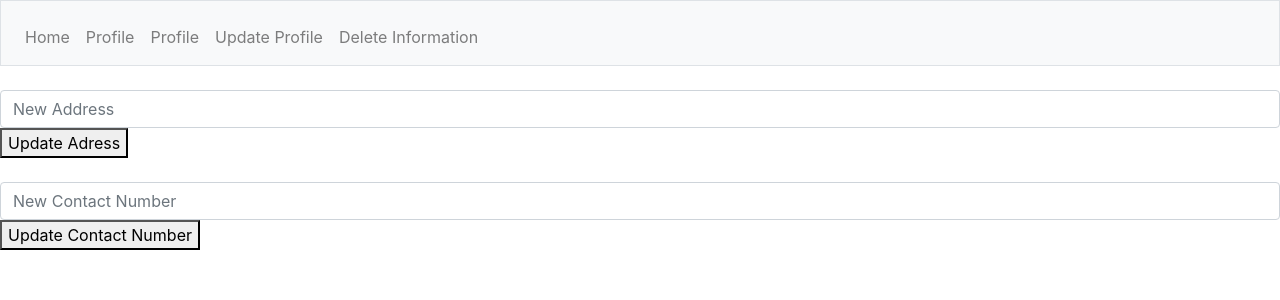
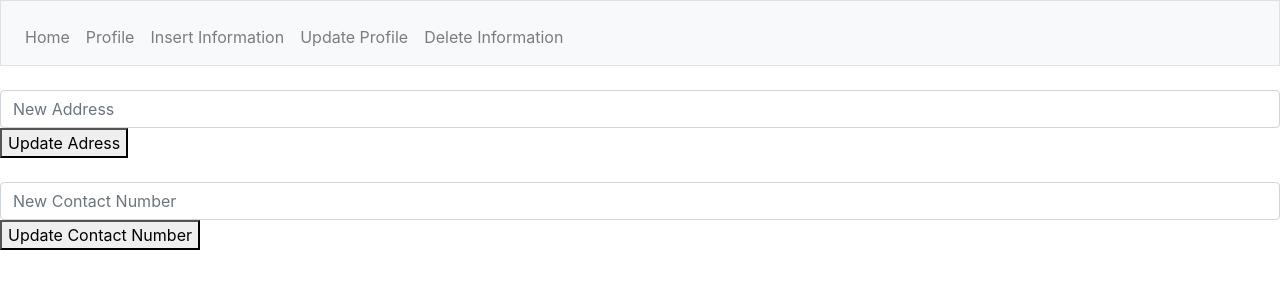
Before and after one commit to AdelaMester/OAuth-Django, a Django app: page /updateprofile/ in a window 1280 px wide. Shown: the top 300 px of the page. Run offline with Django 3.2, Linux system fonts and the light colour scheme; some libraries are stand-ins or nearby versions.

Commit message:
Updated template name

```diff
--- a/crudapp/templates/crudapp/insertinfortmation.html
+++ b/crudapp/templates/crudapp/insertinformation.html
@@ -5,7 +5,7 @@
     {% endblock %}
 
 {% block main %}
-
+    <h1>Insert Information</h1>
     <form action="/insertinformation/" method="post"> {% csrf_token %}
         <input class="form-control" name="Address" placeholder="Address" type="text">
         <br><br>
--- a/crudapp/templates/crudapp/layout.html
+++ b/crudapp/templates/crudapp/layout.html
@@ -26,7 +26,7 @@
                 <ul class="navbar-nav mr-auto mt-2">
                     <li class="nav-item"><a class="nav-link" href="/home">Home</a></li>
                     <li class="nav-item"><a class="nav-link" href="/profile">Profile</a></li>
-                    <li class="nav-item"><a class="nav-link" href="/insertinformation">Profile</a></li>
+                    <li class="nav-item"><a class="nav-link" href="/insertinformation">Insert Information</a></li>
                     <li class="nav-item"><a class="nav-link" href="/updateprofile">Update Profile</a></li>
                     <li class="nav-item"><a class="nav-link" href="/deleteinformation">Delete Information</a></li>
 
```
